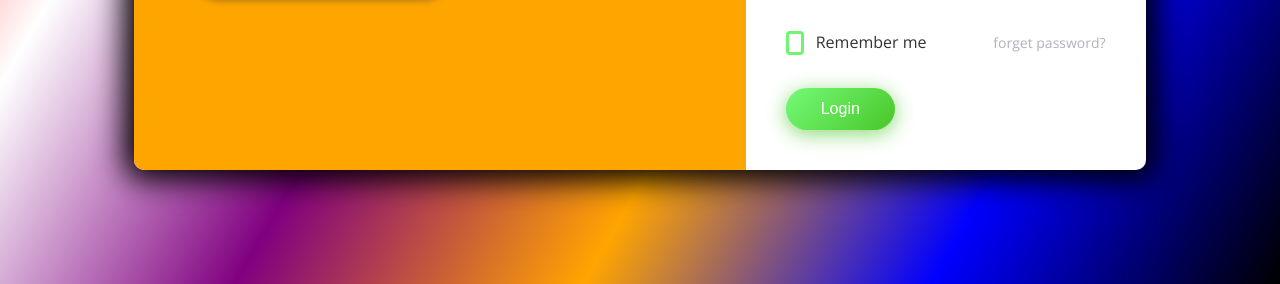
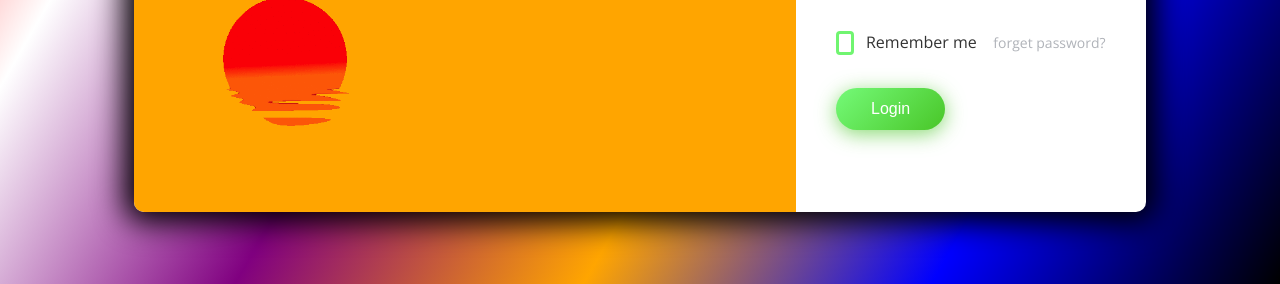
Before and after one commit to Alansaji2003/UTS, a plain HTML site: page vollogin.html in a window 1280 px wide. Shown: the part 516-800 px from the top of the page. Drawn offline with nearby package versions, Linux system fonts and the light colour scheme.

Commit message:
Update vollogin.html

```diff
--- a/vollogin.html
+++ b/vollogin.html
@@ -188,7 +188,7 @@ label input[type="checkbox"] {
         <path d="M12.6.75h2.454l-5.36 6.142L16 15.25h-4.937l-3.867-5.07-4.425 5.07H.316l5.733-6.57L0 .75h5.063l3.495 4.633L12.601.75Zm-.86 13.028h1.36L4.323 2.145H2.865l8.875 11.633Z"/>
       </svg> Login with Twitter</a>
 		</span>
-        <img src="sun.gif" alt="" width="40%">
+        <img src="images/sun.gif" alt="" width="40%">
 		</div>
 	</div>
 
```
